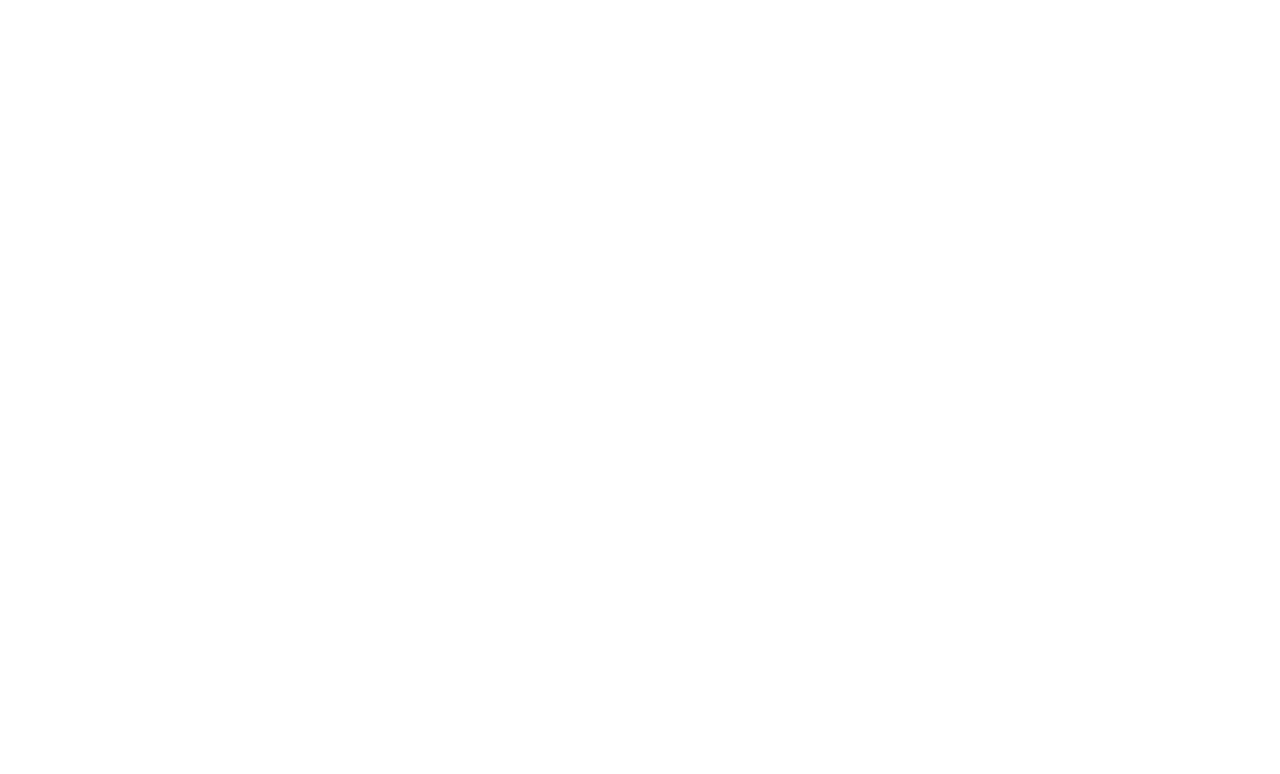
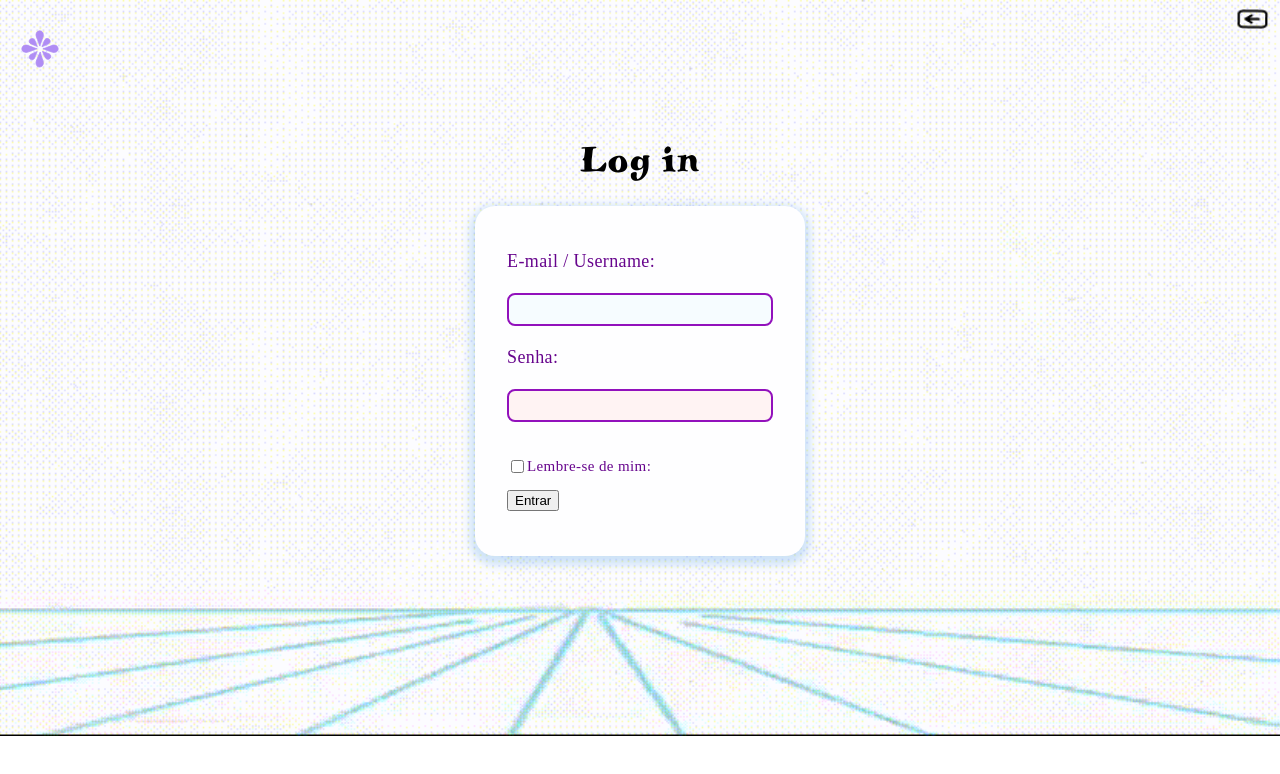
Before and after one commit to Lazy-ghosthunter/AniMate, a plain HTML site: page animatelogin.html in a window 1280 px wide. Drawn offline with Linux system fonts and the light colour scheme.

Commit message:
Página de login

```diff
--- a/animatelogin.html
+++ b/animatelogin.html
@@ -4,18 +4,154 @@
     <meta charset="UTF-8">
     <meta name="viewport" content="width=device-width, initial-scale=1.0">
     <title>AniMate</title>
+    <link rel="stylesheet" href="estilo.css">
     <link rel="icon" href="imgs/Logo.svg">
 
     <style>
+       body {
+            background-image: url(GIF\ -\ Background/BALL.gif);
+            background-size: cover;
+            background-repeat: no-repeat;
+            background-position: center;
+            height: 90vh;
+            justify-content: center;
+            align-items: center;
+        }
 
+        .container3 {
+            display: flex;
+            flex-direction: column;
+            position: relative;
+            height: 3%;
+            width: 3%;
+            margin-top: auto 0;
+            margin-left: 97%;
+        }
+
+        .container4 {
+            display: flex;
+            flex-direction: column;
+            position: relative;
+            height: 3%;
+            width: 3%;
+            margin-top: auto 0;
+            margin-left: 1%;
+        }
+
+        .container2 {
+            display: flex;
+            flex-direction: column;
+            align-items: center;
+            position: relative;
+            margin-top: 5%;
+        }
+
+        .jumbotron2 {
+            display: flex;
+            flex-direction: column;
+            align-items: center;
+            justify-content: center;
+            flex-wrap: wrap;
+            width: 330px;
+            height: 350px;
+            border-radius: 20px;
+            background: #FEFEFF;
+            box-shadow: 0px 4px 8px 5px rgba(71, 157, 228, 0.25);
+        }
+
+        #email {
+            border-radius: 8px;
+            border: 2px solid var(--Color, #9211BC);
+            background-color: #F6FCFF;
+            width: 258px;
+            height: 27px;
+        }
+
+        #password {
+            border-radius: 8px;
+            border: 2px solid var(--Color, #9211BC);
+            background-color: #FFF3F3;
+            width: 258px;
+            height: 27px;
+            color: #67058D;
+        }
+
+        .email {
+            color: #67058D;
+            font-size: 18px;
+            font-style: normal;
+            font-weight: 400;
+            line-height: normal;
+            letter-spacing: 0.4px;
+            display: flex;
+            flex-direction: column;
+        }
+
+        .senha {
+            color: #67058D;
+            font-size: 18px;
+            font-style: normal;
+            font-weight: 400;
+            line-height: normal;
+            letter-spacing: 0.4px;
+            display: flex;
+            flex-direction: column;
+        }
+
+        .lembrete {
+            display: flex;
+            flex-direction:row;
+            letter-spacing: 0.6px;
+            color: #67058D;
+            font-size: 15px;
+            font-style: normal;
+            font-weight: 400;
+            line-height: normal;
+            letter-spacing: 0.4px;
+        }
 
     </style>
 
 </head>
 
 <body>
+    <div class="container3">
+        <img src="/imgs/Arrow Down Square Contained.png">
+    </div>
 
+    <div class="container4">
+        <img src="/imgs/Logo.svg">
+    </div>
 
+    <div class ="container2">
+        <h1 class="titulo">Log in</h1>
+        <div class="jumbotron2">
+            <form id="loginform">
+
+                <div class="email">
+                    <label for="email">E-mail / Username:</label>
+                    <br>
+                    <input type="text" id="email" required/>
+                    <br>
+                </div>
+
+                <div class="senha">
+                    <label for="password">Senha:</label>
+                    <br>
+                    <input type="password" id="password" required/>
+                    <br>
+                </div>
+
+                <div class="lembrete">
+                    <input type="checkbox"/>
+                    <p>Lembre-se de mim:</p>
+                </div>
+
+                <button id="botao">Entrar</button>
+
+            </form>
+        </div>
+    </div>
 
 </body>
 
--- a/estilo.css
+++ b/estilo.css
@@ -7,7 +7,23 @@ h1 {
     font-family: Inter;
 }
 
+@font-face {
+    font-family: Miltonian_Tattoo;
+    src: local(Miltonian_Tattoo), url(/fonte/Miltonian_Tattoo/MiltonianTattoo-Regular.ttf);
+}
+
+
+.titulo {
+    font-family: Miltonian_Tattoo;
+    font-size: 36px;
+    font-style: normal;
+    font-weight: 400;
+    line-height: normal;
+    letter-spacing: 0.9px;
+}
+
 .primeirobtn:hover {
+    background: linear-gradient(270deg, #F99129 0.16%, #FB38B0 103.06%);
     height: 6vh;
     width: 90%;
     color: #fff;
@@ -15,6 +31,7 @@ h1 {
 }
 
 .segundobtn:hover {
+    background: linear-gradient(270deg, #08C3CD 0.16%, #D63EF8 103.06%);
     height: 6vh;
     width: 90%;
     color: #fff;
@@ -22,6 +39,7 @@ h1 {
 }
 
 .terceirobtn:hover {
+    background: linear-gradient(90deg, #2C79BD 0%, #B4F5FF 100%);
     height: 6vh;
     width: 90%;
     color: #fff;
```
Also changed, not shown: animateinicial.html (+3 -3 lines), fonte/Miltonian_Tattoo/OFL.txt (added, +93 -0 lines), fonte/Miltonian_Tattoo/MiltonianTattoo-Regular.ttf (added), imgs/Arrow Down Square Contained.png (added), imgs/Logo ig.png (added).
